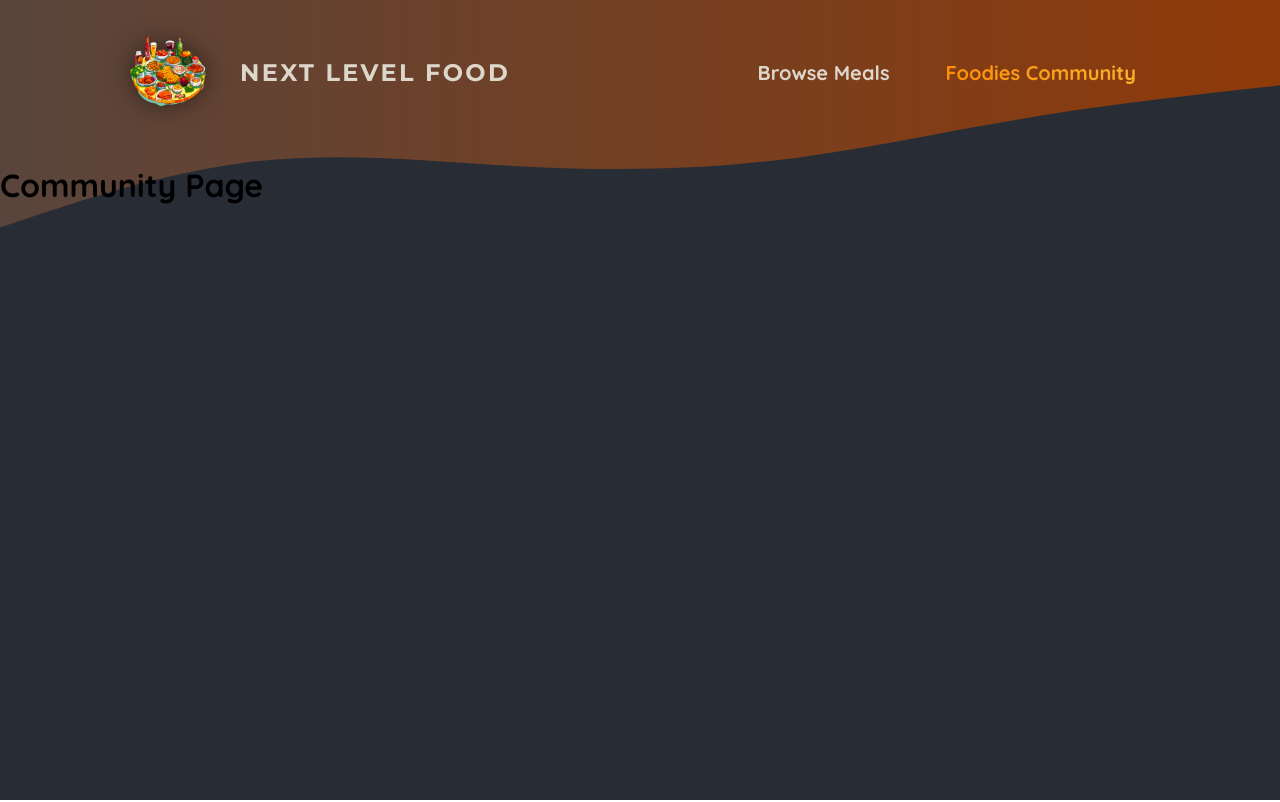
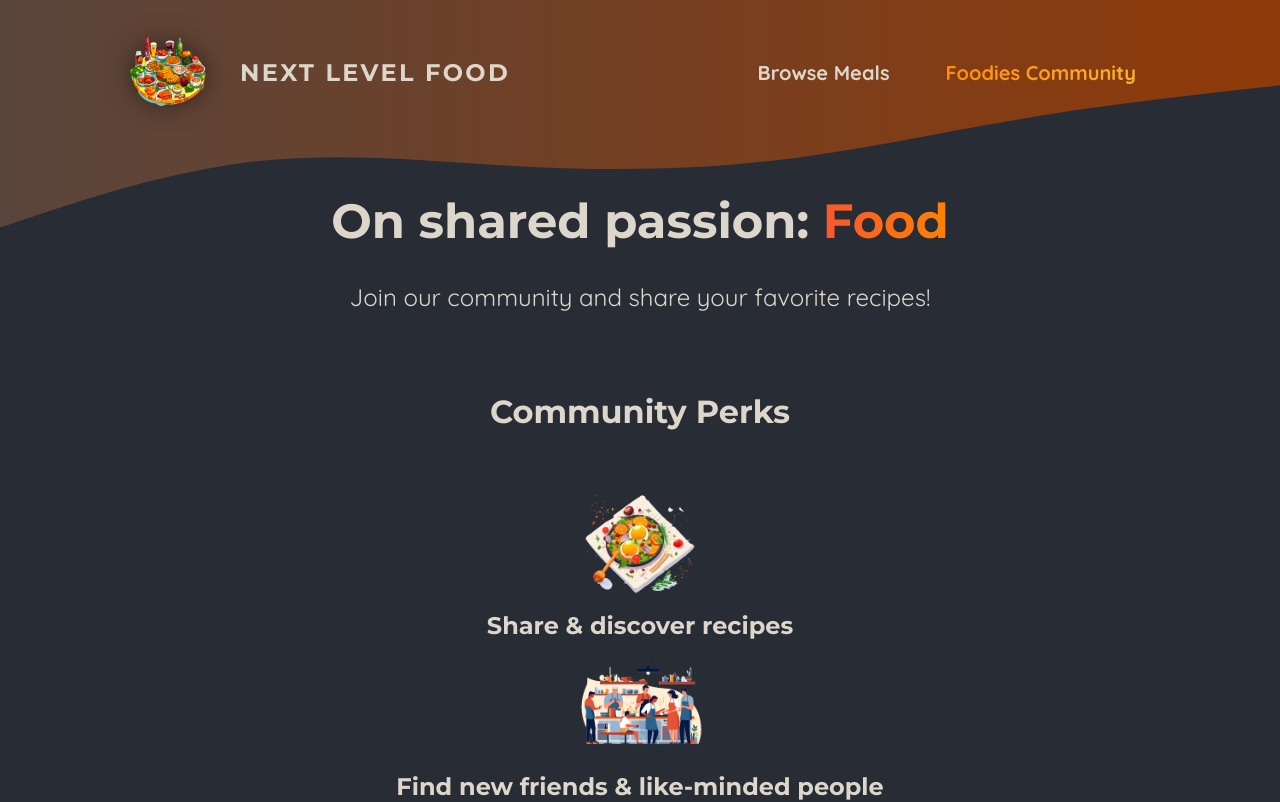
Before and after one commit to LeonLonsdale/next-level-food, a Next.js app: page /community in a window 1280 px wide. Shown: the top 802 px of the page. Built offline with nearby package versions, Linux system fonts and the light colour scheme.

Commit message:
Community - Community page

```diff
--- /dev/null
+++ b/app/community/page.module.css
@@ -0,0 +1,54 @@
+.header {
+  gap: 3rem;
+  margin: 3rem auto 5rem auto;
+  width: 90%;
+  max-width: 75rem;
+  color: #ddd6cb;
+  font-size: 1.5rem;
+  text-align: center;
+}
+
+.header h1 {
+  font-family: "Montserrat", sans-serif;
+}
+
+.highlight {
+  background: linear-gradient(90deg, #f9572a, #ff8105);
+  background-clip: text;
+  -webkit-background-clip: text;
+  -webkit-text-fill-color: transparent;
+}
+
+.main {
+  width: 90%;
+  max-width: 40re;
+  margin: 0 auto;
+  text-align: center;
+}
+
+.main h2 {
+  font-family: "Montserrat", sans-serif;
+  font-size: 2rem;
+  margin-bottom: 3rem;
+  color: #ddd6cb;
+}
+
+.perks {
+  list-style: none;
+  margin: 3rem 0;
+  padding: 0;
+}
+
+.perks img {
+  width: 8rem;
+  height: 8rem;
+  object-fit: contain;
+}
+
+.perks p {
+  font-family: "Montserrat", sans-serif;
+  font-size: 1.5rem;
+  font-weight: bold;
+  margin: 0;
+  color: #ddd6cb;
+}
--- a/app/community/page.tsx
+++ b/app/community/page.tsx
@@ -1,7 +1,40 @@
+import Image from "next/image";
+
+import mealIcon from "@/assets/icons/meal.png";
+import communityIcon from "@/assets/icons/community.png";
+import eventsIcon from "@/assets/icons/events.png";
+
+import classes from "./page.module.css";
+
 export default function CommunityPage() {
   return (
-    <main>
-      <h1>Community Page</h1>
-    </main>
+    <>
+      <header className={classes.header}>
+        <h1>
+          On shared passion: <span className={classes.highlight}>Food</span>
+        </h1>
+        <p>Join our community and share your favorite recipes!</p>
+      </header>
+      <main className={classes.main}>
+        <h2>Community Perks</h2>
+        <ul className={classes.perks}>
+          <li>
+            <Image src={mealIcon} alt="A delicious meal" />
+            <p>Share & discover recipes</p>
+          </li>
+          <li>
+            <Image src={communityIcon} alt="A crowd of people cooking" />
+            <p>Find new friends & like-minded people</p>
+          </li>
+          <li>
+            <Image
+              src={eventsIcon}
+              alt="A crowd of people at a cooking event"
+            />
+            <p>Participate in exclusive events</p>
+          </li>
+        </ul>
+      </main>
+    </>
   );
 }
```
Also changed, not shown: components/images/image-slideshow.tsx (+15 -0 lines).
